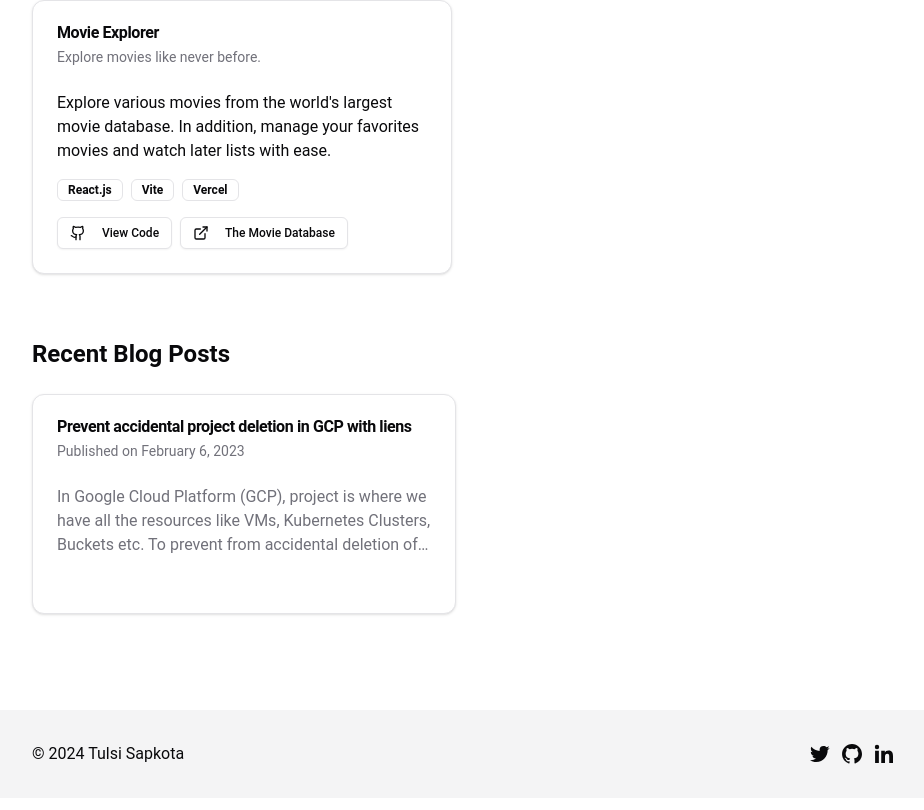
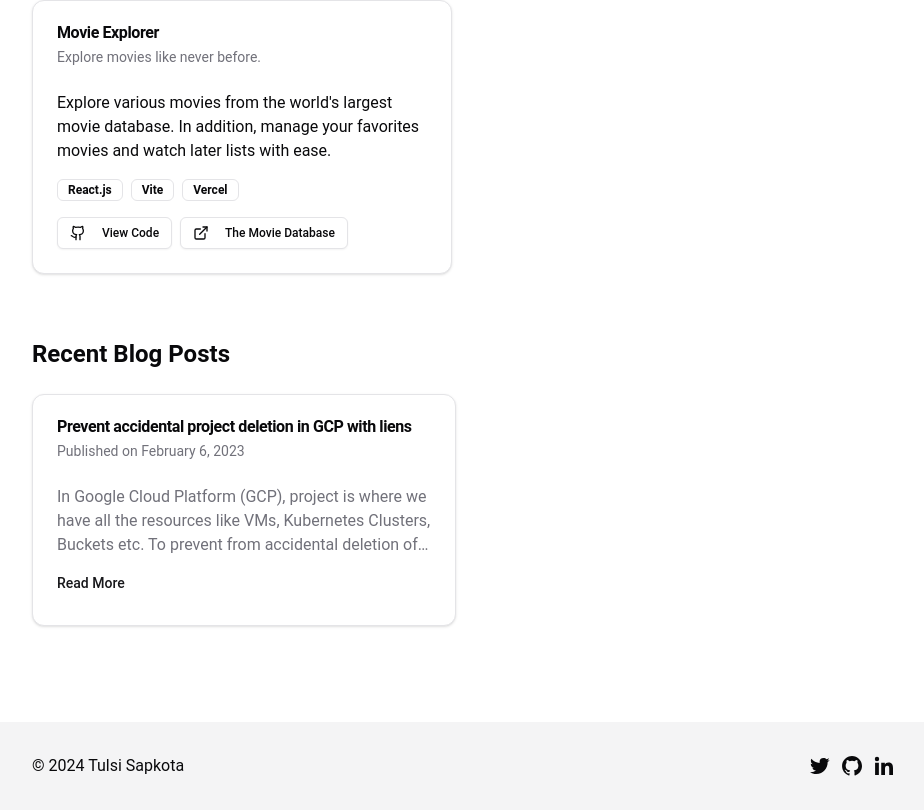
Before and after one commit to Tolsee/tolsee.me, a Next.js app: page / in a window 1280 px wide. Shown: the part 691-1501 px from the top of the page, without its empty margins (176-1100 px from the left). Built offline with nearby package versions, Linux system fonts and the light colour scheme.

Commit message:
feat: fixes

```diff
--- a/src/components/blogs.tsx
+++ b/src/components/blogs.tsx
@@ -1,4 +1,4 @@
-import { Link } from 'lucide-react';
+import Link from 'next/link';
 import { Button } from './ui/button';
 import {
   Card,
@@ -47,7 +47,7 @@ function BlogCard({ post }: { post: Item }) {
         <p className="line-clamp-3 text-muted-foreground">
           {post.content.split(' ').slice(0, 50).join(' ')}...
         </p>
-        <Button variant="link" size="sm" asChild>
+        <Button variant="link" className="mt-2 p-0">
           <Link href={`/posts/${post.slug}`}>Read More</Link>
         </Button>
       </CardContent>
```
